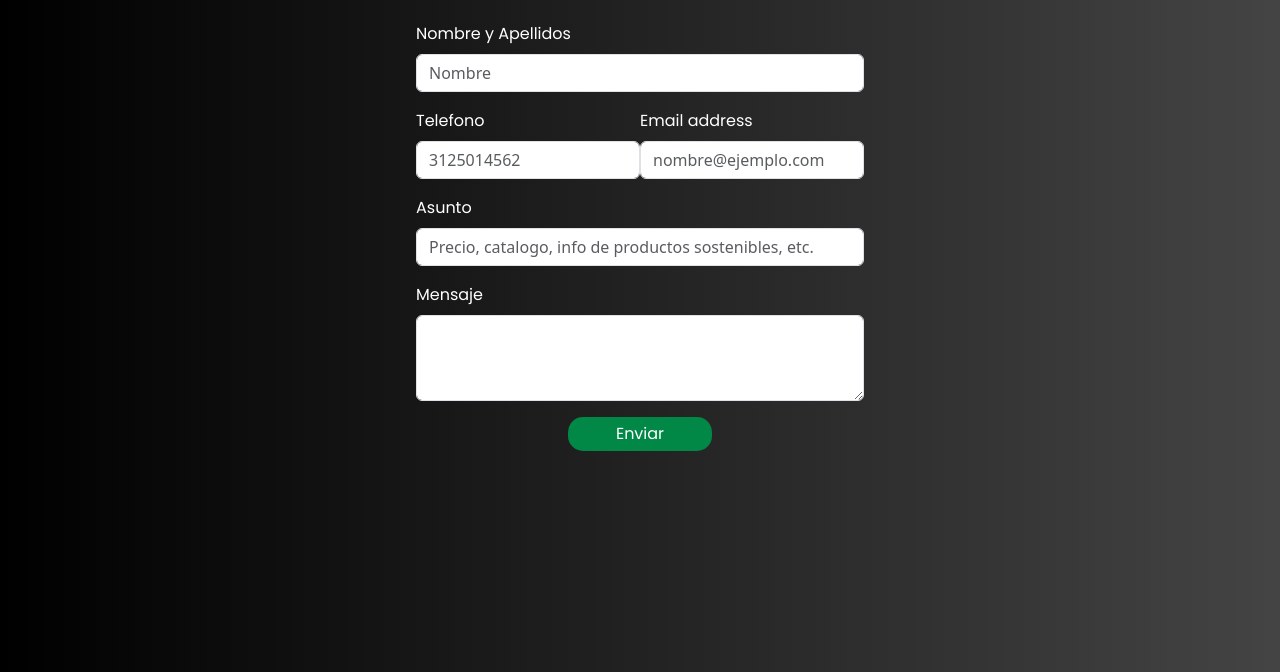
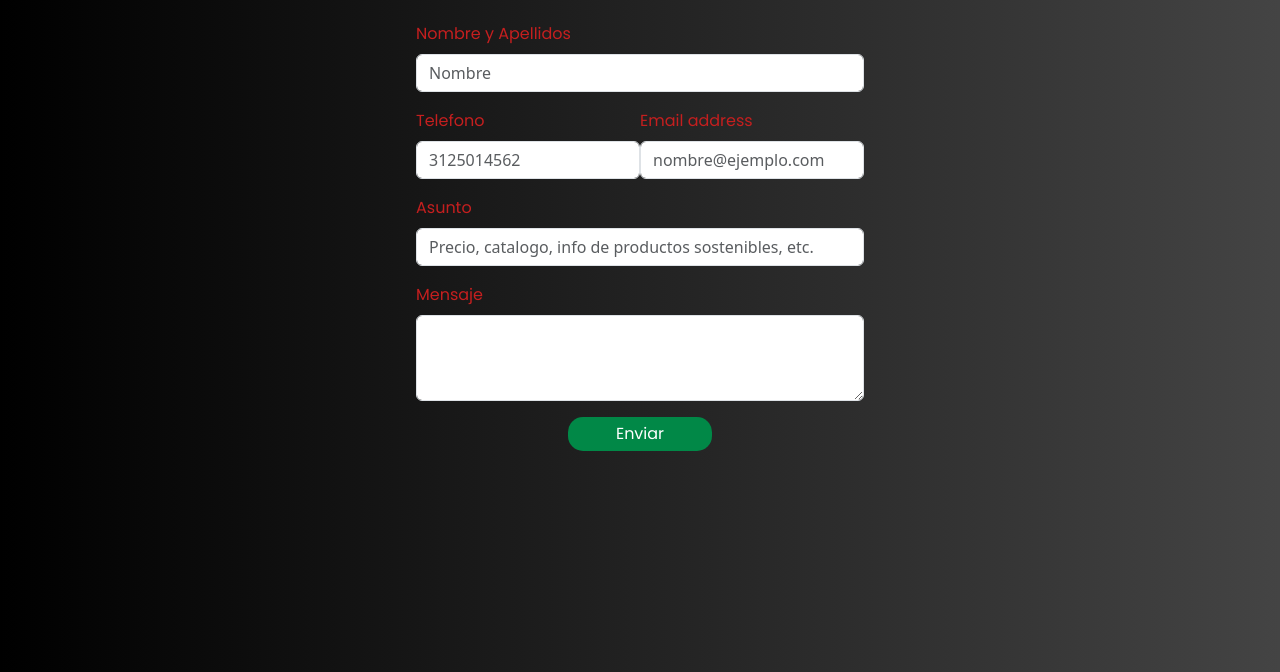
Before and after one commit to Otto-Menza/maximum_2, a plain HTML site: page pages/contacto.html in a window 1280 px wide. Shown: the part 85-757 px from the top of the page. Drawn offline with nearby package versions, Linux system fonts and the light colour scheme; files that its build step writes are made by us from their sources.

Commit message:
añadiendo carpeta scss

```diff
--- a/css/partials/_contacto.scss
+++ b/scss/partials/_contacto.scss
@@ -8,7 +8,7 @@
 
         .mb-3{
             .form-label{
-                color: white;
+                color: rgb(197, 31, 31);
                 font-family: 'Poppins', sans-serif;
             }
         }
```
Also changed, not shown: scss/estilos.scss (renamed from css/estilos.scss), scss/partials/_footer.scss (renamed from css/partials/_footer.scss), scss/partials/_header.scss (renamed from css/partials/_header.scss), scss/partials/_inicio.scss (renamed from css/partials/_inicio.scss), scss/partials/_lonuevo.scss (renamed from css/partials/_lonuevo.scss), scss/partials/_mediaQueries.scss (renamed from css/partials/_mediaQueries.scss), scss/partials/_nosotros.scss (renamed from css/partials/_nosotros.scss), scss/partials/_productos.scss (renamed from css/partials/_productos.scss), scss/partials/_productosSub.scss (renamed from css/partials/_productosSub.scss), scss/partials/_reset.scss (renamed from css/partials/_reset.scss), scss/partials/_variables.scss (renamed from css/partials/_variables.scss), scss/partials/_wh.scss (renamed from css/partials/_wh.scss).
